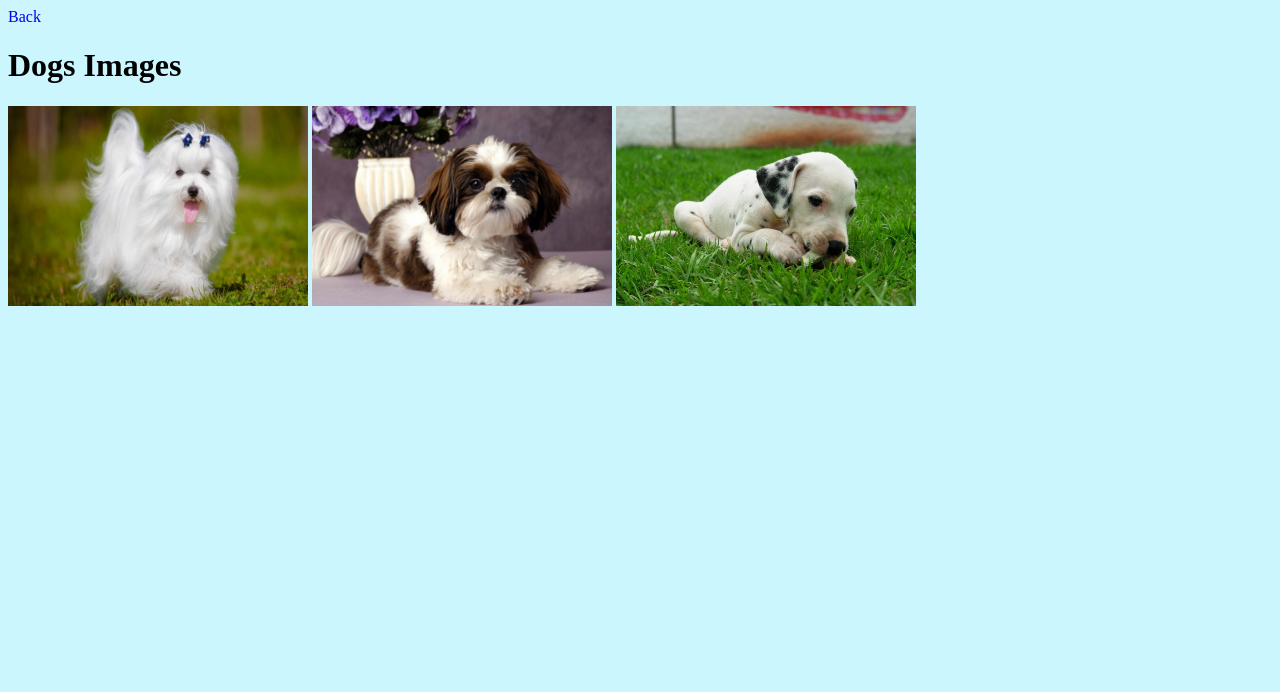
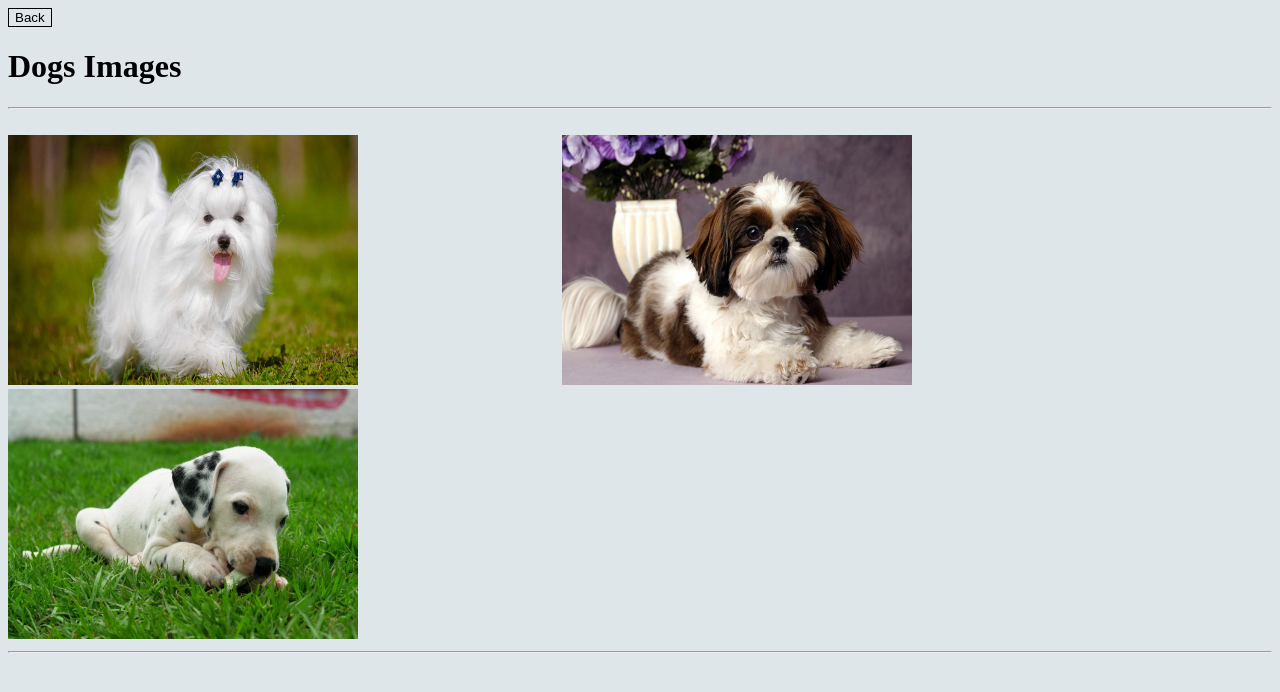
Before and after one commit to anvillegasm/Workshops-ISW512, a plain HTML site: page WorkShop3/Dogs/Index.html in a window 1280 px wide. Drawn offline with Linux system fonts and the light colour scheme.

Commit message:
Diseño.
Se terminó el diseño de la página web, faltaría cambiar las direcciones de "relativa" o "absoluta" según corresponda.

```diff
--- a/WorkShop3/Dogs/Index.html
+++ b/WorkShop3/Dogs/Index.html
@@ -7,13 +7,22 @@
     <title>Dogs</title>
 </head>
 
-<body style="background-color: #CCF6FD;">
+<body style="background-color: #DEE6EA;">
 
-    <a href="http://www.anvillegasm.com/WorkShop3/Index.html" style="text-decoration: none;" > Back </a>    <br/>
+    <button type="button" class="btn btn-outline-light"
+        style="color: #000000; background-color: #DEE6EA; border: 1px solid #000000;">
+        <a href='http://www.anvillegasm.com/WorkShop3/Index.html' style="text-decoration: none; color: #000000; "> Back </a>
+    </button>
+
+
     <h1> Dogs Images </h1>
-    <img src="Images/dog1.jpeg" width="300" height="200"/>
-    <img src="Images/dog2.jpeg" width="300" height="200"/>
-    <img src="Images/dog3.jpeg" width="300" height="200"/>
+    <hr />
+    <br />
+    <img src="Images/dog1.jpeg" width="350" height="250" style="margin-right: 200px;" />
+    <img src="Images/dog2.jpeg" width="350" height="250" style="margin-right: 200px;" />
+    <img src="Images/dog3.jpeg" width="350" height="250" />
+    <br />
+    <hr />
 
 
 </body>
```
Also changed, not shown: WorkShop3/Cats/Index.html (+14 -5 lines), WorkShop3/Index.html (+13 -5 lines).
